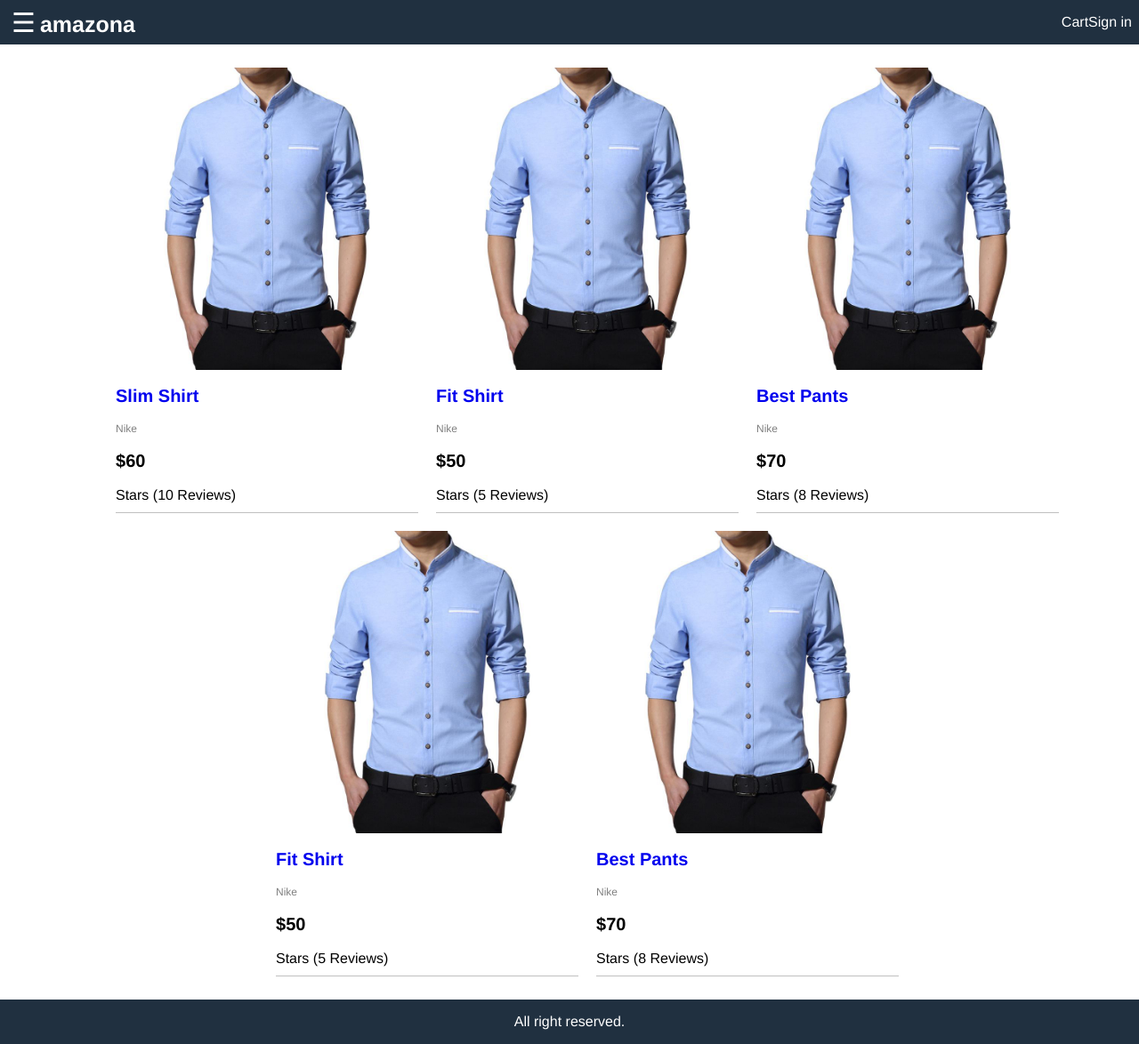
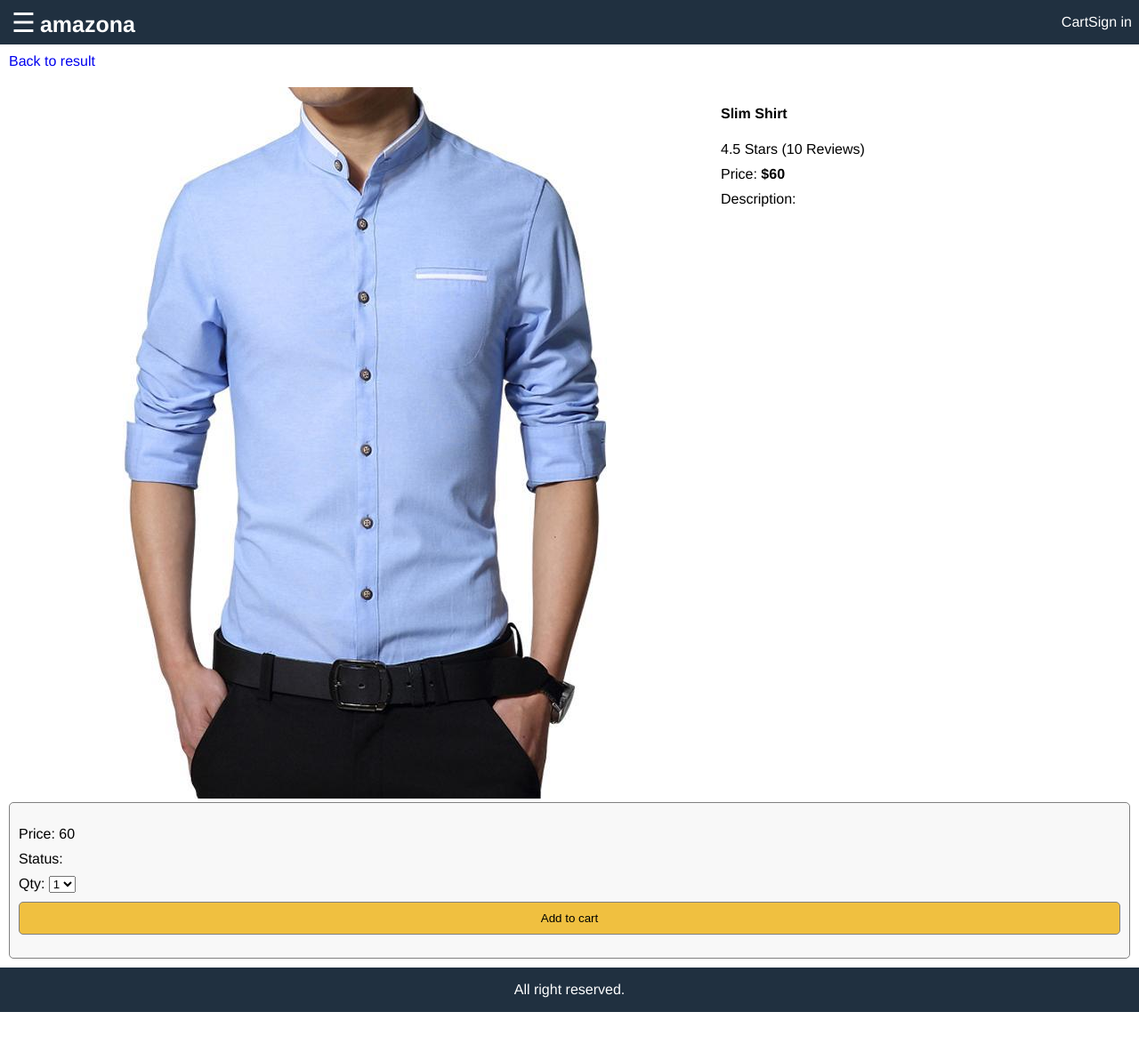
Before and after one commit to ryabv/amazona-app, a React (Create React App) app in the folder frontend/: page /product/1 in a window 1280 px wide. Shown: the whole page at 89% size. After the commit the page ends 1138 px from the top, so only its background shows below. Built offline with nearby package versions, Linux system fonts and the light colour scheme.

Commit message:
Product Details

```diff
--- a/frontend/package.json
+++ b/frontend/package.json
@@ -6,8 +6,9 @@
     "@testing-library/jest-dom": "^5.16.4",
     "@testing-library/react": "^13.3.0",
     "@testing-library/user-event": "^13.5.0",
-    "react": "^18.2.0",
-    "react-dom": "^18.2.0",
+    "react": "^16.12.0",
+    "react-dom": "^16.12.0",
+    "react-router-dom": "^5.3.0",
     "react-scripts": "5.0.1",
     "web-vitals": "^2.1.4"
   },
--- a/frontend/src/App.js
+++ b/frontend/src/App.js
@@ -1,4 +1,8 @@
-import data from './data';
+import { BrowserRouter as Router, Route, Link } from 'react-router-dom';
+
+import ProductScreen from './Screens/ProductScreen';
+import HomeScreen from './Screens/HomeScreen';
+
 import './App.css';
 
 function App() {
@@ -12,6 +16,7 @@ function App() {
   }
 
   return (
+    <Router>
         <div className="grid-container">
             <header className="header">
                 <div className="brand">
@@ -19,7 +24,7 @@ function App() {
                         &#9776;
                     </button>
 
-                <a href="index.html">amazona</a>
+                    <Link to="/">amazona</Link>
                 </div>
 
                 <div className="header-links">
@@ -46,21 +51,13 @@ function App() {
 
             <main className="main">
                 <div className="content">
-                <ul className="products">
-                    {data.products.map(product => (
-                      <li>
-                          <div className="product">
-                              <img className="product-image" src={product.image} alt="product" />
-                              <div className="product-name">
-                                  <a href="product.html">{product.name}</a>
-                              </div>
-                              <div className="product-brand">{product.brand}</div>
-                              <div className="product-price">${product.price}</div>
-                              <div className="product-rating">{product.ratins} Stars ({product.numReviews} Reviews)</div>
-                          </div>
-                      </li>
-                    ))}
-                </ul>
+                    <Route path="/product/:id">
+                        <ProductScreen />
+                    </Route>
+
+                    <Route exact path="/">
+                        <HomeScreen />
+                    </Route>
                 </div>
             </main>
 
@@ -68,6 +65,7 @@ function App() {
                 All right reserved.
             </footer>
         </div>
+    </Router>
   );
 }
 
--- /dev/null
+++ b/frontend/src/Screens/HomeScreen.js
@@ -0,0 +1,28 @@
+import { Link } from 'react-router-dom';
+
+import data from '../data';
+
+const HomeScreen = (props) => {
+    return (
+        <ul className="products">
+            {data.products.map((product) => (
+            <li key={product._id}>
+                <div className="product">
+                    <Link to={`/product/${product._id}`}>
+                        <img className="product-image" src={product.image} alt="product" />
+                    </Link>
+
+                    <div className="product-name">
+                        <Link to={`/product/${product._id}`}>{product.name}</Link>
+                    </div>
+                    <div className="product-brand">{product.brand}</div>
+                    <div className="product-price">${product.price}</div>
+                    <div className="product-rating">{product.ratins} Stars ({product.numReviews} Reviews)</div>
+                </div>
+            </li>
+            ))}
+        </ul>
+    );
+};
+
+export default HomeScreen;
--- /dev/null
+++ b/frontend/src/Screens/ProductScreen.js
@@ -0,0 +1,65 @@
+import { Link, useParams } from "react-router-dom";
+import data from "../data";
+
+const ProductScreen = (props) => {
+    const { id } = useParams();
+    const product = data.products.find((p) => p._id === Number(id));
+
+    return (
+        <div>
+            <div className="back-to-result">
+                <Link to="/">Back to result</Link>
+            </div>
+
+            <div className="details">
+                <div className="detauils-image">
+                    <img src={product.image} alt="product" />
+                </div>
+
+                <div className="details-info">
+                    <ul>
+                        <li>
+                            <h4>{product.name}</h4>
+                        </li>
+                        <li>
+                            {product.rating} Stars ({product.numReviews} Reviews)
+                        </li>
+                        <li>
+                            Price: <b>${product.price}</b>
+                        </li>
+                        <li>
+                            Description:
+                            <div>
+                                {product.description}
+                            </div>
+                        </li>
+                    </ul>
+                </div>
+
+                <div className="details-action">
+                    <ul>
+                        <li>
+                            Price: {product.price}
+                        </li>
+                        <li>
+                            Status: {product.status}
+                        </li>
+                        <li>
+                            Qty: <select>
+                                <option>1</option>
+                                <option>2</option>
+                                <option>3</option>
+                                <option>4</option>
+                            </select>
+                        </li>
+                        <li>
+                            <button className="button primary">Add to cart</button>
+                        </li>
+                    </ul>
+                </div>
+            </div>
+        </div>
+    )
+}
+
+export default ProductScreen;
--- a/frontend/src/data.js
+++ b/frontend/src/data.js
@@ -1,6 +1,7 @@
 const data = {
     products: [
         {
+            _id: 1,
             name: 'Slim Shirt',
             category: 'Shirts',
             image: '/images/d1.jpg',
@@ -10,6 +11,7 @@ const data = {
             numReviews: 10,
         },
         {
+            _id: 2,
             name: 'Fit Shirt',
             category: 'Shirts',
             image: '/images/d1.jpg',
@@ -19,6 +21,7 @@ const data = {
             numReviews: 5,
         },
         {
+            _id: 3,
             name: 'Best Pants',
             category: 'Pants',
             image: '/images/d1.jpg',
@@ -28,6 +31,7 @@ const data = {
             numReviews: 8,
         },
         {
+            _id: 4,
             name: 'Fit Shirt',
             category: 'Shirts',
             image: '/images/d1.jpg',
@@ -37,6 +41,7 @@ const data = {
             numReviews: 5,
         },
         {
+            _id: 5,
             name: 'Best Pants',
             category: 'Pants',
             image: '/images/d1.jpg',
--- a/frontend/src/index.css
+++ b/frontend/src/index.css
@@ -45,8 +45,16 @@ a:hover {
   font-weight: bold;
 }
 
+.brand a:hover {
+  color: #ff8000;
+}
+
 .header-links a {
   color: #ffffff;
+}
+
+.header-links a:hover {
+  color: #ff8000;
 }
 
 .main {
@@ -148,3 +156,72 @@ a:hover {
   font-size: 2rem;
   cursor: pointer;
 }
+
+
+/* Product Details */
+.details {
+  display: flex;
+  justify-content: space-between;
+  align-items: flex-start;
+  flex-wrap: wrap;
+  padding: 1rem;
+}
+
+.details-image {
+  flex: 2 1 60rem;
+}
+
+.details-image img {
+  max-width: 60rem;
+  width: 100%;
+}
+
+.details-info {
+  flex: 1 1 30rem;
+}
+
+.details-action {
+  flex: 1 1 30rem;
+}
+
+.details-info ul,
+.details-action ul {
+  list-style-type: none;
+  padding: 0;
+}
+
+.details-info li,
+.details-action li {
+  margin-bottom: 1rem;
+}
+
+.back-to-result {
+  padding: 1rem;
+}
+
+.details-action {
+  border: 0.1rem solid #808080;
+  border-radius: 0.5rem;
+  background-color: #f8f8f8;
+  padding: 1rem;
+}
+
+.details-action ul li:last-child {
+  display: flex;
+  flex-direction: column;
+}
+
+.button {
+  padding: 1rem;
+  border: 0.1rem solid #808080;
+  border-radius: 0.5rem;
+  cursor: pointer;
+}
+
+.button:hover {
+  border: 0.1rem solid #404040;
+}
+
+.button.primary {
+  background-color: #f0c040;
+}
```
Also changed, not shown: frontend/src/index.js (+4 -4 lines), 1 other file (tests, documents, lock files or other folders). Lines whose indentation alone changed are shown as unchanged.
